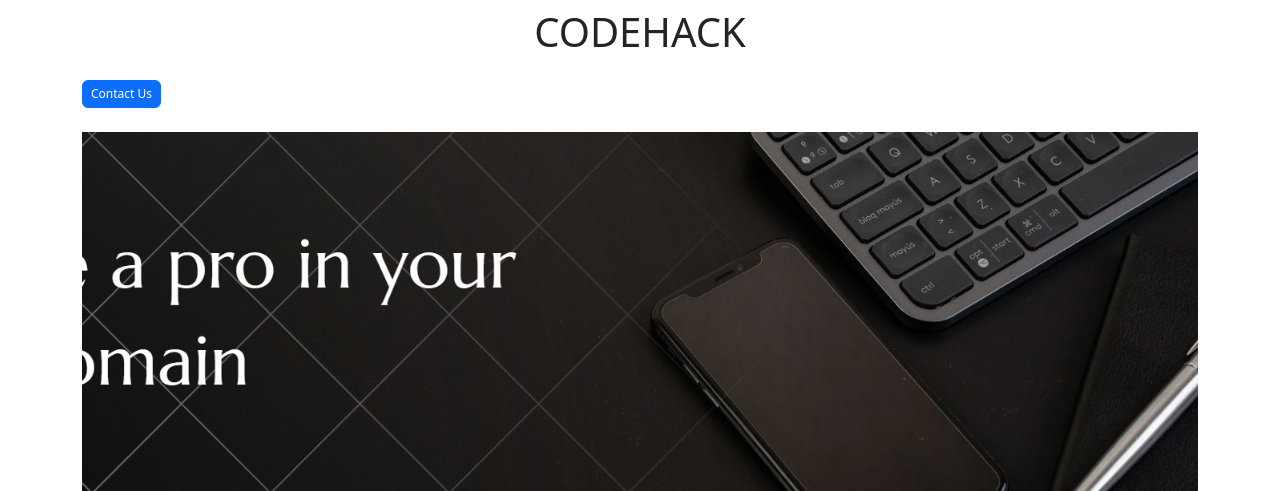
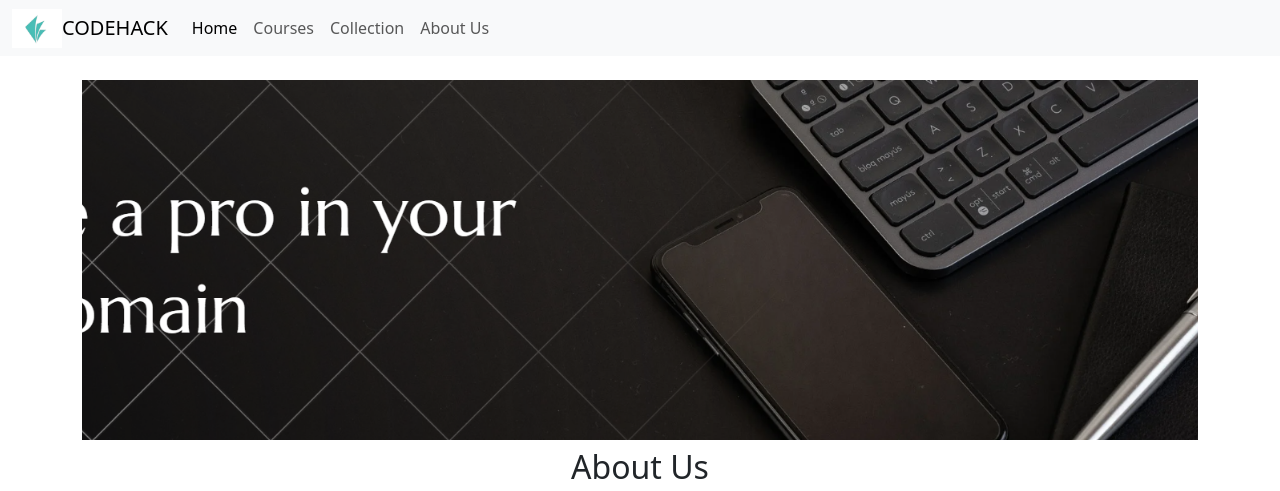
Before and after one commit to Kishor-J-K/web_project, a Flask app: page / in a window 1280 px wide. Shown: the top 491 px of the page. Run offline with Flask 3, Linux system fonts and the light colour scheme.

Commit message:
added navbar and logo

```diff
--- a/templates/home.html
+++ b/templates/home.html
@@ -15,12 +15,14 @@
 
   </head>
   <body>
+  {% include 'nav.html' %}
+
    <div class="container">
 
-    <h1 class="text-center mt-2 mb-4"">{{company_name}}</h1>
+    <!-- <h1 class="text-center mt-2 mb-4"">{{company_name}}</h1> -->
      <div class="text-right mb-4 mt-2">
-    <button type="button" class="btn btn-primary "
-      style="--bs-btn-padding-y: .25rem; --bs-btn-padding-x: .5rem; --bs-btn-font-size: .75rem;">Contact Us</button>
+    <!-- <button type="button" class="btn btn-primary "
+      style="--bs-btn-padding-y: .25rem; --bs-btn-padding-x: .5rem; --bs-btn-font-size: .75rem;">Contact Us</button> -->
      </div>
     <img class="img-fluid" id="banner" src="static/banner.png">
     <h2 class="text-center mt-2 mb-4"">About Us</h2>
--- /dev/null
+++ b/templates/nav.html
@@ -0,0 +1,25 @@
+<nav class="navbar navbar-expand-lg bg-body-tertiary">
+  <div class="container-fluid">
+    <img src="static/logo.png" alt="logo" width="50" height="39" class="d-inline-block align-text-top"" >
+    <a class="navbar-brand" href="#">CODEHACK</a>
+    <button class="navbar-toggler" type="button" data-bs-toggle="collapse" data-bs-target="#navbarNav" aria-controls="navbarNav" aria-expanded="false" aria-label="Toggle navigation">
+      <span class="navbar-toggler-icon"></span>
+    </button>
+    <div class="collapse navbar-collapse" id="navbarNav">
+      <ul class="navbar-nav">
+        <li class="nav-item">
+          <a class="nav-link active" aria-current="page" href="#">Home</a>
+        </li>
+        <li class="nav-item">
+          <a class="nav-link" href="#">Courses</a>
+        </li>
+        <li class="nav-item">
+          <a class="nav-link" href="#">Collection</a>
+        </li>
+        <li class="nav-item">
+          <a class="nav-link" href="#">About Us</a>
+        </li>
+      </ul>
+    </div>
+  </div>
+</nav>
```
Also changed, not shown: static/logo.png.
